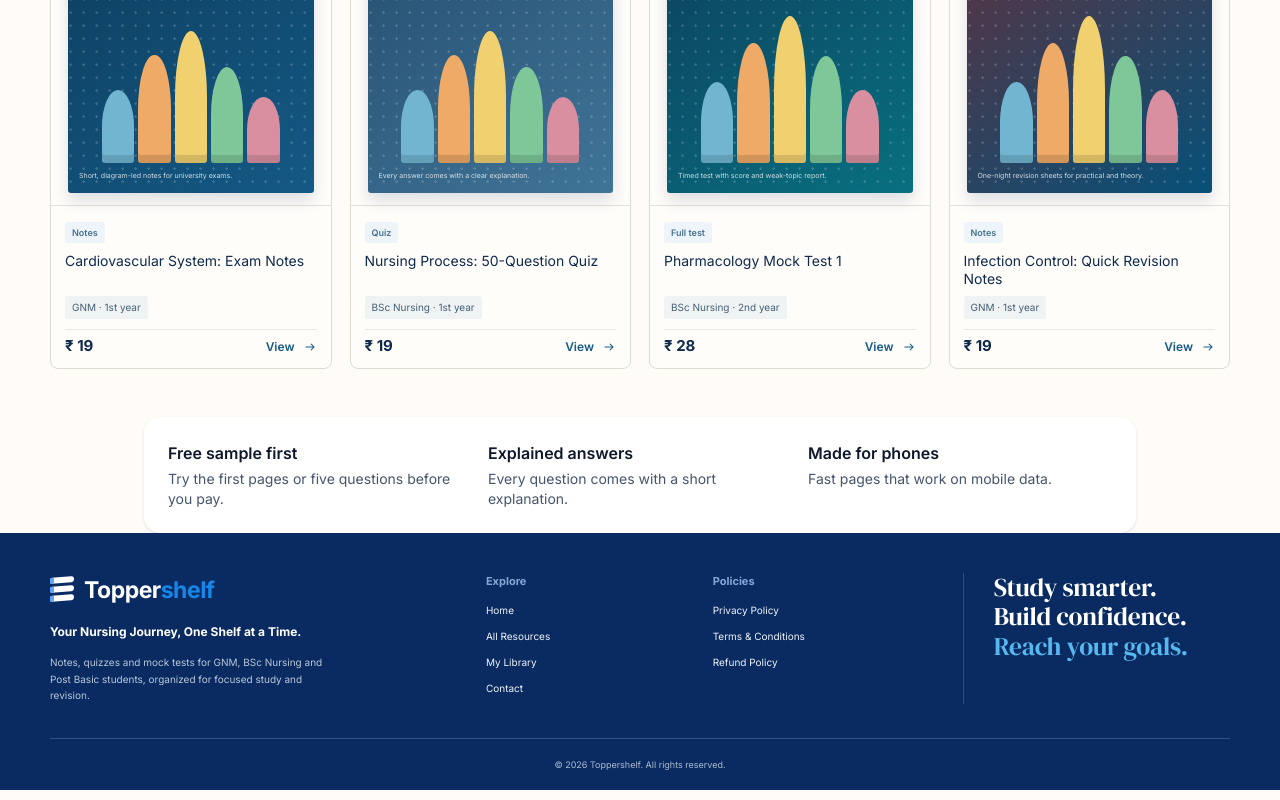
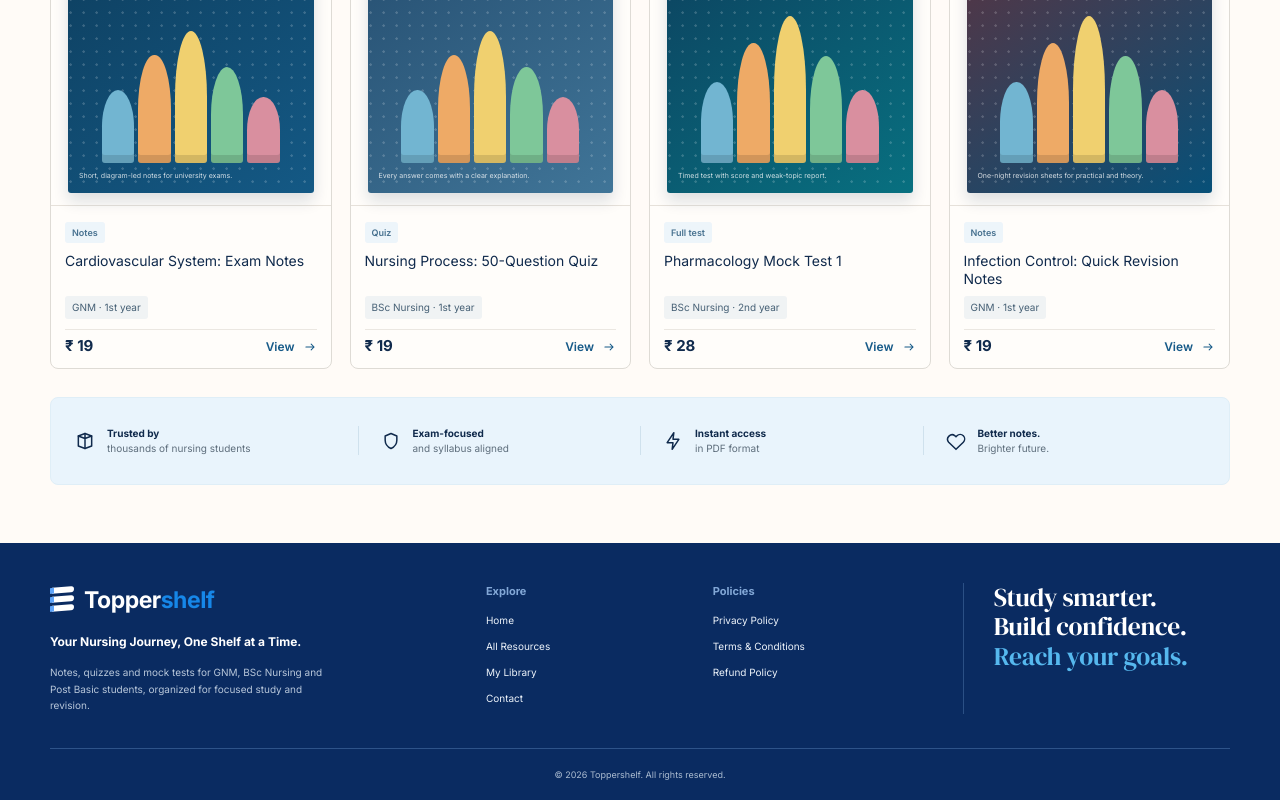
Before and after one commit to ExoticInsaan/RT10, a Next.js app: page / in a window 1280 px wide. Shown: the part 898-1698 px from the top of the page. Built offline with nearby package versions, Linux system fonts and the light colour scheme; no server answers.

Commit message:
Design step 7: trust bar; remove old benefits box

```diff
--- a/app/page.tsx
+++ b/app/page.tsx
@@ -2,6 +2,7 @@ import Hero from "@/components/home/Hero";
 import Finder from "@/components/home/Finder";
 import Semesters from "@/components/home/Semesters";
 import Popular from "@/components/home/Popular";
+import Trust from "@/components/home/Trust";
 
 export default function Home() {
   return (
@@ -10,21 +11,7 @@ export default function Home() {
       <Finder />
       <Semesters />
       <Popular />
-
-      <section className="mx-auto mt-12 max-w-5xl px-4">
-        <div className="grid gap-4 rounded-2xl bg-white p-6 shadow-sm sm:grid-cols-3">
-          {[
-            ["Free sample first", "Try the first pages or five questions before you pay."],
-            ["Explained answers", "Every question comes with a short explanation."],
-            ["Made for phones", "Fast pages that work on mobile data."],
-          ].map(([t, d]) => (
-            <div key={t}>
-              <h3 className="font-semibold text-slate-900">{t}</h3>
-              <p className="mt-1 text-sm text-slate-600">{d}</p>
-            </div>
-          ))}
-        </div>
-      </section>
+      <Trust />
     </>
   );
 }
--- /dev/null
+++ b/components/home/Trust.tsx
@@ -0,0 +1,33 @@
+import cn from "@/lib/design/twStyles";
+import Icon from "@/components/ui/Icon";
+
+export default function Trust() {
+  return (
+    <section className={cn("trust container")} aria-label="Why students choose Toppershelf">
+      <div>
+        <Icon name="book" />
+        <span>
+          <strong>Trusted by</strong> thousands of nursing students
+        </span>
+      </div>
+      <div>
+        <Icon name="shield" />
+        <span>
+          <strong>Exam-focused</strong> and syllabus aligned
+        </span>
+      </div>
+      <div>
+        <Icon name="bolt" />
+        <span>
+          <strong>Instant access</strong> in PDF format
+        </span>
+      </div>
+      <div>
+        <Icon name="heart" />
+        <span>
+          <strong>Better notes.</strong> Brighter future.
+        </span>
+      </div>
+    </section>
+  );
+}
```
